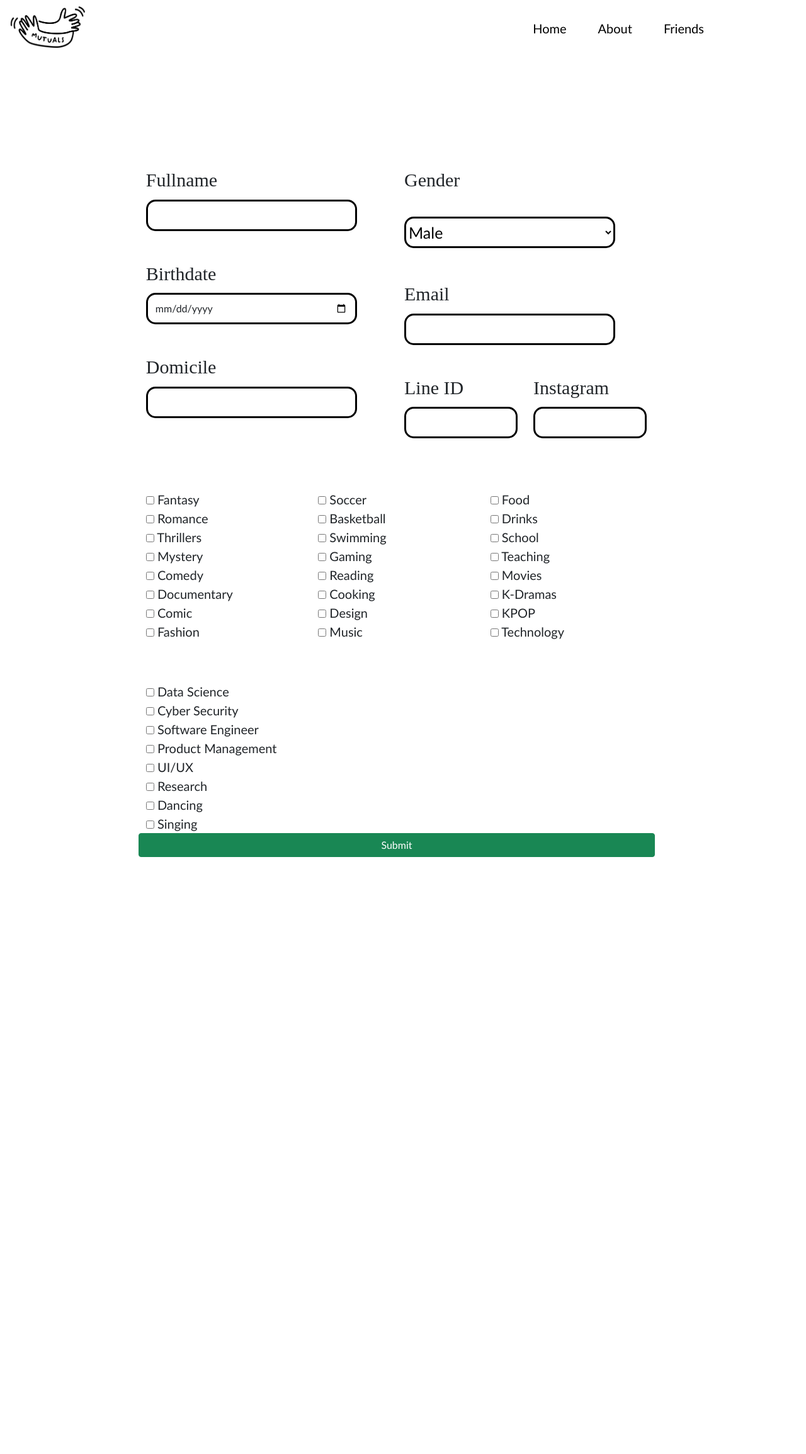
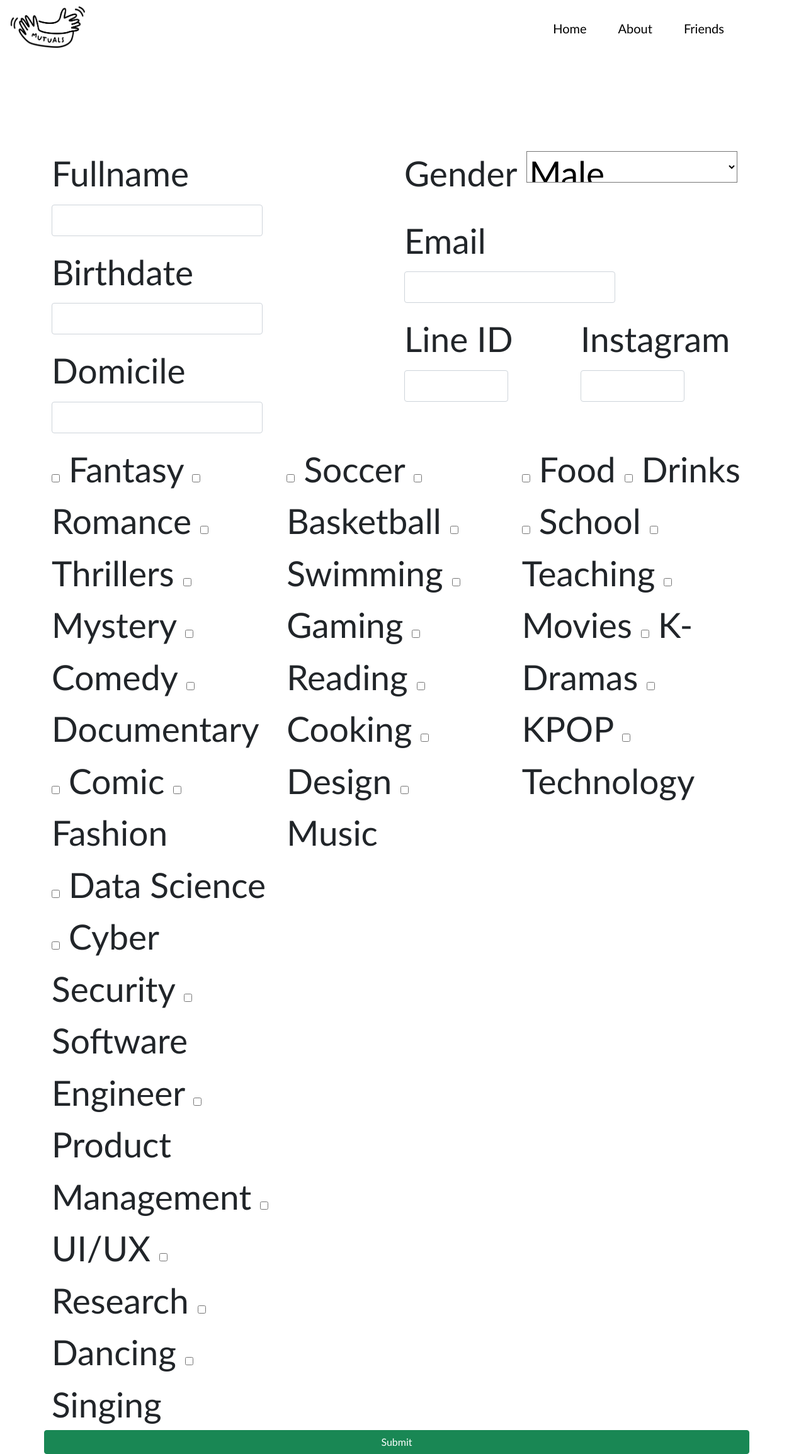
Before and after one commit to aryafchandra/Midterm-Project, a Django app: template templates/profile_form.html in a window 1280 px wide. Shown: the whole page at 63% size. Before the commit the page ends 1361 px from the top, so only its background shows below. Run offline with Django 3.2, Linux system fonts and the light colour scheme; the template is opened without the code that fills it, so the values that code supplies are empty.

Commit message:
Revert "audi edit css html profile"
This reverts commit c573e8590e17ef99b9f98a385d3f63e04c6607a3.

```diff
--- a/static/css/login.css
+++ b/static/css/login.css
@@ -53,6 +53,7 @@ body{
     }
     input{
       padding: 8px 50px;
+      /* margin: 3px 0; */
       display: inline-block;
       border: 3px solid black;
       border-radius: 15px;
--- a/templates/navbar_after.html
+++ b/templates/navbar_after.html
@@ -85,7 +85,7 @@ ul li a:hover::after {
   border: none;
   outline: none;
   font-size: inherit;
-  font-family: inherit;
+  font-family: inherit;]
   padding: 14px 16px;
   margin: 0;
 }
--- a/templates/profile_form.html
+++ b/templates/profile_form.html
@@ -4,11 +4,9 @@
 <head>
     <meta charset="UTF-8">
     <meta name="viewport" content="width=device-width, initial-scale=1.0">
-
+    <link rel="stylesheet" href="{% static 'css/style.css' %}">
     <link href="https://cdn.jsdelivr.net/npm/bootstrap@5.0.0-beta2/dist/css/bootstrap.min.css" rel="stylesheet"
         integrity="sha384-BmbxuPwQa2lc/FVzBcNJ7UAyJxM6wuqIj61tLrc4wSX0szH/Ev+nYRRuWlolflfl" crossorigin="anonymous">
-
-
     <script src="https://ajax.googleapis.com/ajax/libs/jquery/3.6.0/jquery.min.js"></script>
     <script>
       $(document).ready(function(){
@@ -23,15 +21,7 @@
     </script>
 
 </head>
-<style>
-  label{
-    font-size: 30px;
-    font-family: futura;
-  }
-
-</style>
 {% include "navbar_after.html" %}
-
 <body>
     <div class="container">
         <div class="mb-6">
@@ -40,87 +30,85 @@
               <form action ="" method="POST"> {% csrf_token %}
                 <div class="mb-3">
                   <label for="exampleInputEmail1" class="form-label">Fullname</label>
-                  <input type="text" class="form-control" id="fname" name="fullname" style="width: 335px; height: 50px; border: 3px solid #000; border-radius: 15px;">
+                  <input type="text" class="form-control" id="fname" name="fullname" style="width: 335px; height: 50px;">
                 </div>
                 <div class="mb-3">
                   <label for="exampleInputPassword1" class="form-label">Birthdate</label>
-                  <input type="date" class="form-control" id="DOB" name="DOB" style="width: 335px; height: 50px; border: 3px solid #000; border-radius: 15px;">
+                  <input type="text" class="form-control" id="DOB" name="DOB" style="width: 335px; height: 50px;">
                 </div>
                 <div class="mb-3">
                   <label for="exampleInputPassword1" class="form-label">Domicile</label>
-                  <input type="text" class="form-control" id="Domicile" name="domicile"  style="width: 335px; height: 50px; border: 3px solid #000; border-radius: 15px;">
+                  <input type="text" class="form-control" id="Domicile" name="domicile" style="width: 335px; height: 50px;" >
                 </div>
             </div>
             <div class="col-6">
               <div class="mb-3">
                 <label for="exampleInputEmail1" class="form-label">Gender</label>
-                <select id="cars" name="gender"  style="width: 335px; height: 50px; border: 3px solid #000; border-radius: 15px; font-size: 25px;">
-                  <option value="Male">Male</option>
-                  <option value="Female">Female</option>
-                  <option value="Other">Other</option>
+                <select id="cars" name="gender"  style="width: 335px; height: 50px;">
+                  <option value="volvo">Male</option>
+                  <option value="saab">Female</option>
+                  <option value="opel">Other</option>
                 </select>
               </div>
               <div class="mb-3">
                 <label for="exampleInputPassword1" class="form-label">Email</label>
-                <input type="text" class="form-control" id="email" name="email" style="width: 335px; height: 50px; border: 3px solid #000; border-radius: 15px;">
+                <input type="text" class="form-control" id="email" name="email" style="width: 335px; height: 50px;">
               </div>
               <div class="mb-3">
                 <div class="row">
                   <div class="col-6">
                     <label for="exampleInputPassword1" class="form-label">Line ID</label>
-                    <input type="text" class="form-control" id="line" name="line" style="width: 180px; height: 50px; border: 3px solid #000; border-radius: 15px;">
+                    <input type="text" class="form-control" id="line" name="line" style="width: 165px; height: 50px;">
                   </div>
                   <div class="col-6">
                     <label for="exampleInputPassword1" class="form-label">Instagram</label>
-                    <input type="text" class="form-control" id="ig"  name="instagram" style="width: 180px; height: 50px; border: 3px solid #000; border-radius: 15px;">
+                    <input type="text" class="form-control" id="ig"  name="instagram" style="width: 165px; height: 50px;">
                   </div>
                 </div>
               </div>
             </div>
           </div>
           <div class="row">
-            <div class="col-4" style="font-size: 20px; padding-top: 8%;">
+            <div class="col-4">
               <input type="checkbox" value="Fantasy" class="combine"/> Fantasy
-              <br><input type="checkbox" value="Romance" class="combine"/> Romance
-              <br><input type="checkbox" value="Thrillers" class="combine"/> Thrillers
-              <br><input type="checkbox" value="Mystery" class="combine"/> Mystery
-              <br><input type="checkbox" value="Comedy" class="combine"/> Comedy
-              <br><input type="checkbox" value="Documentary" class="combine"/> Documentary
-              <br><input type="checkbox" value="Comic" class="combine"/> Comic
-              <br><input type="checkbox" value="Fashion" class="combine"/> Fashion
-              <br>
+              <input type="checkbox" value="Romance" class="combine"/> Romance
+              <input type="checkbox" value="Thrillers" class="combine"/> Thrillers
+              <input type="checkbox" value="Mystery" class="combine"/> Mystery
+              <input type="checkbox" value="Comedy" class="combine"/> Comedy
+              <input type="checkbox" value="Documentary" class="combine"/> Documentary
+              <input type="checkbox" value="Comic" class="combine"/> Comic
+              <input type="checkbox" value="Fashion" class="combine"/> Fashion
             </div>
-            <div class="col-4" style="font-size: 20px; padding-top: 8%;">
+            <div class="col-4">
               <input type="checkbox" value="Soccer" class="combine"/> Soccer
-              <br><input type="checkbox" value="Basketball" class="combine"/> Basketball
-              <br><input type="checkbox" value="Swimming" class="combine"/> Swimming
-              <br><input type="checkbox" value="Gaming" class="combine"/> Gaming
-              <br><input type="checkbox" value="Reading" class="combine"/> Reading
-              <br><input type="checkbox" value="Cooking" class="combine"/> Cooking
-              <br><input type="checkbox" value="Design" class="combine"/> Design
-              <br><input type="checkbox" value="Music" class="combine"/> Music
+              <input type="checkbox" value="Basketball" class="combine"/> Basketball
+              <input type="checkbox" value="Swimming" class="combine"/> Swimming
+              <input type="checkbox" value="Gaming" class="combine"/> Gaming
+              <input type="checkbox" value="Reading" class="combine"/> Reading
+              <input type="checkbox" value="Cooking" class="combine"/> Cooking
+              <input type="checkbox" value="Design" class="combine"/> Design
+              <input type="checkbox" value="Music" class="combine"/> Music
             </div>
-            <div class="col-4" style="font-size: 20px; padding-top: 8%;">
+            <div class="col-4">
               <input type="checkbox" value="Food" class="combine"/> Food
-              <br><input type="checkbox" value="Drinks" class="combine"/> Drinks
-              <br><input type="checkbox" value="School" class="combine"/> School
-              <br><input type="checkbox" value="Teaching" class="combine"/> Teaching
-              <br><input type="checkbox" value="Movies" class="combine"/> Movies
-              <br><input type="checkbox" value="K-Dramas" class="combine"/> K-Dramas
-              <br><input type="checkbox" value="KPOP" class="combine"/> KPOP
-              <br><input type="checkbox" value="Technology" class="combine"/> Technology
+              <input type="checkbox" value="Drinks" class="combine"/> Drinks
+              <input type="checkbox" value="School" class="combine"/> School
+              <input type="checkbox" value="Teaching" class="combine"/> Teaching
+              <input type="checkbox" value="Movies" class="combine"/> Movies
+              <input type="checkbox" value="K-Dramas" class="combine"/> K-Dramas
+              <input type="checkbox" value="KPOP" class="combine"/> KPOP
+              <input type="checkbox" value="Technology" class="combine"/> Technology
             </div>
-            <div class="col-4" style="font-size: 20px; padding-top: 8%;">
+            <div class="col-4">
               <input type="checkbox" value="Data Science" class="combine"/> Data Science
-              <br><input type="checkbox" value="Cyber Security" class="combine"/> Cyber Security
-              <br><input type="checkbox" value="Software Engineer" class="combine"/> Software Engineer
-              <br><input type="checkbox" value="Product Management" class="combine"/> Product Management
-              <br><input type="checkbox" value="UI/UX" class="combine"/> UI/UX
-              <br><input type="checkbox" value="Research" class="combine"/> Research
-              <br><input type="checkbox" value="Dancing" class="combine"/> Dancing
-              <br><input type="checkbox" value="Singing" class="combine"/> Singing
+              <input type="checkbox" value="Cyber Security" class="combine"/> Cyber Security
+              <input type="checkbox" value="Software Engineer" class="combine"/> Software Engineer
+              <input type="checkbox" value="Product Management" class="combine"/> Product Management
+              <input type="checkbox" value="UI/UX" class="combine"/> UI/UX
+              <input type="checkbox" value="Research" class="combine"/> Research
+              <input type="checkbox" value="Dancing" class="combine"/> Dancing
+              <input type="checkbox" value="Singing" class="combine"/> Singing
             </div>
-
             <input type="hidden" name="interest" id="interestrslt"/>
           <button type="submit" class="btn btn-success" value="Submit">Submit</button>
         </form>
```
Also changed, not shown: static/css/forms.css (+0 -41 lines).
